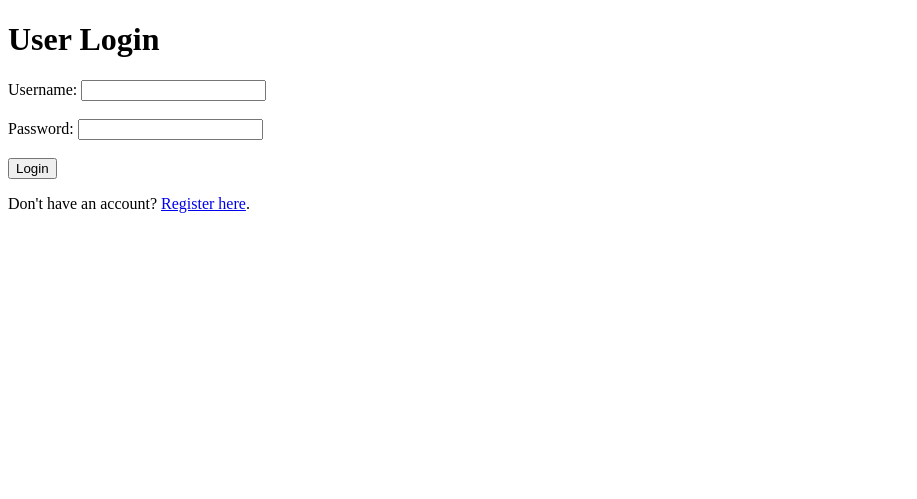
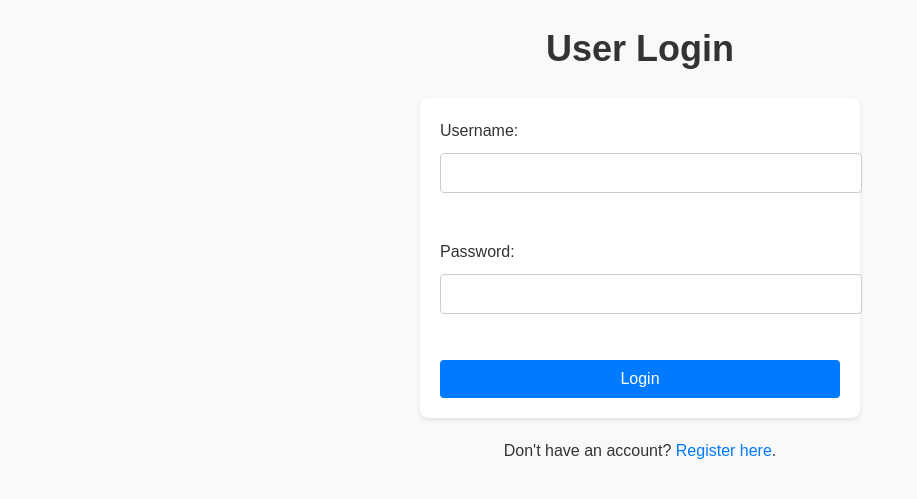
Before and after one commit to avd1729/Talk-Space, a Flask app: page /login in a window 1280 px wide. Shown: the top 499 px of the page, without its empty margins (0-917 px from the left). Run offline with Flask 3, Linux system fonts and the light colour scheme.

Commit message:
Updating login page

```diff
--- a/templates/login.html
+++ b/templates/login.html
@@ -4,6 +4,85 @@
     <meta charset="UTF-8">
     <meta name="viewport" content="width=device-width, initial-scale=1.0">
     <title>User Login</title>
+    <style>
+        /* Reset default margin and padding */
+        body, h1, form {
+            margin: 0;
+            padding: 0;
+        }
+
+        /* Body styles */
+        body {
+            font-family: Arial, sans-serif;
+            background-color: #f9f9f9;
+            color: #333;
+            line-height: 1.6;
+            padding: 20px;
+        }
+
+        /* Header styles */
+        h1 {
+            font-size: 36px;
+            text-align: center;
+            margin-bottom: 20px;
+        }
+
+        /* Form styles */
+        form {
+            max-width: 400px;
+            margin: 0 auto;
+            background-color: #fff;
+            padding: 20px;
+            border-radius: 8px;
+            box-shadow: 0 2px 4px rgba(0, 0, 0, 0.1);
+        }
+
+        label {
+            display: block;
+            margin-bottom: 10px;
+        }
+
+        input[type="text"],
+        input[type="password"] {
+            width: 100%;
+            padding: 10px;
+            font-size: 16px;
+            border: 1px solid #ccc;
+            border-radius: 4px;
+            margin-bottom: 20px;
+        }
+
+        input[type="submit"] {
+            width: 100%;
+            padding: 10px;
+            font-size: 16px;
+            background-color: #007bff;
+            color: #fff;
+            border: none;
+            border-radius: 4px;
+            cursor: pointer;
+            transition: background-color 0.3s ease;
+        }
+
+        input[type="submit"]:hover {
+            background-color: #0056b3;
+        }
+
+        p {
+            text-align: center;
+            margin-top: 20px;
+        }
+
+        p a {
+            color: #007bff;
+            text-decoration: none;
+            transition: color 0.3s ease;
+        }
+
+        p a:hover {
+            color: #0056b3;
+        }
+    </style>
 </head>
 <body>
     <h1>User Login</h1>
```
